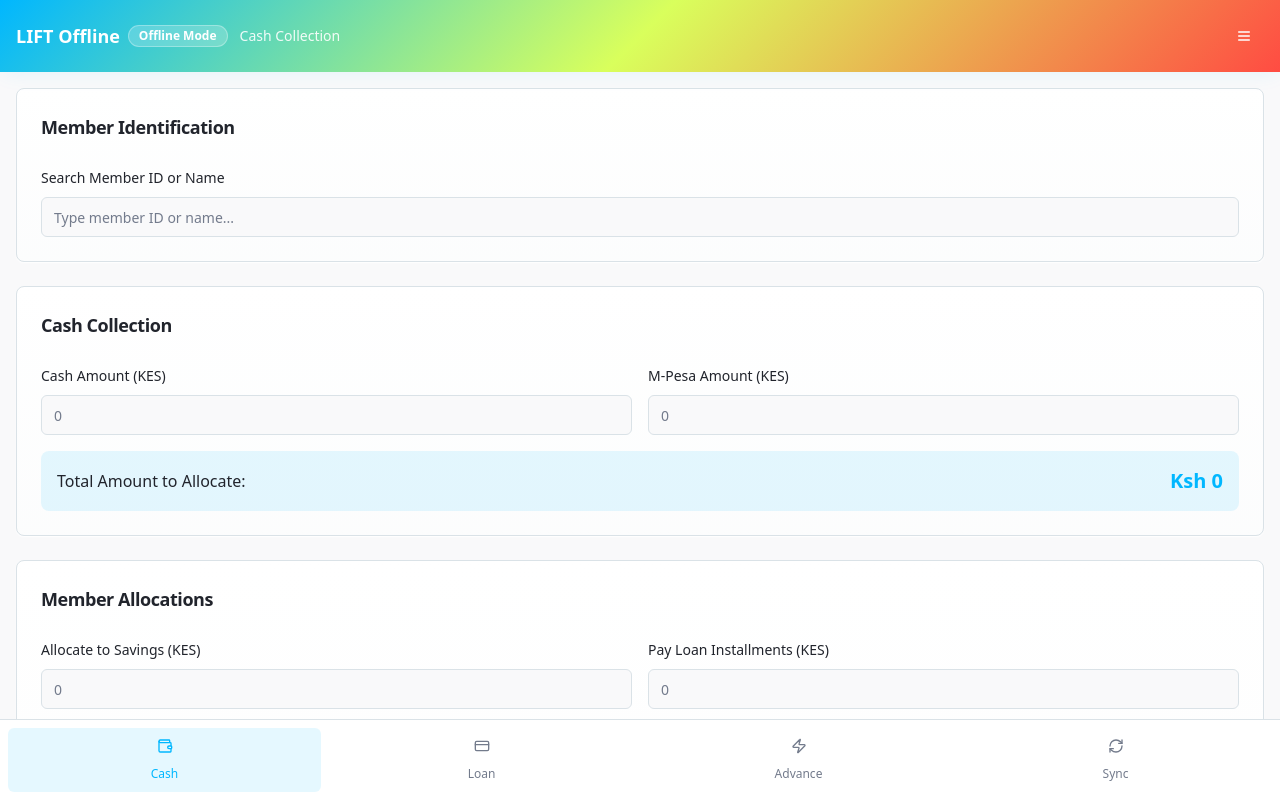
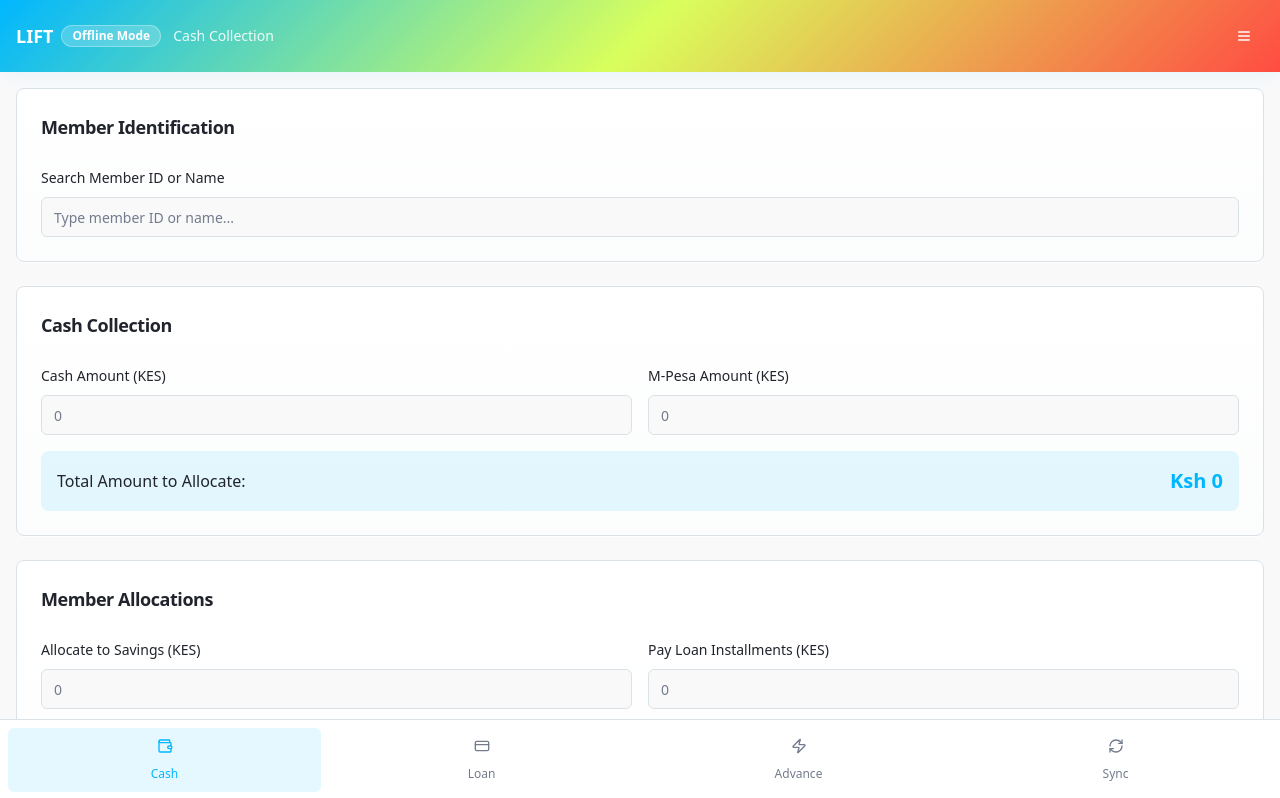
Before and after one commit to lift78/field-sync-connect, a React (Vite) app: page / in a window 1280 px wide. Shown: the top 798 px of the page. Built offline with nearby package versions, Linux system fonts and the light colour scheme.

Commit message:
Revert navbar and adjust offline mode.
Revert navbar changes and adjust the offline mode display.

```diff
--- a/src/components/FieldOfficerApp.tsx
+++ b/src/components/FieldOfficerApp.tsx
@@ -59,7 +59,7 @@ export function FieldOfficerApp() {
         <div className="flex items-center justify-between">
           <div className="flex items-center gap-3">
             <div className="flex items-center gap-2">
-              <h1 className="text-lg font-bold">LIFT Offline</h1>
+              <h1 className="text-lg font-bold">LIFT</h1>
               <Badge variant="outline" className="bg-white/20 text-white border-white/30 text-xs">
                 Offline Mode
               </Badge>
--- a/src/components/RecordsList.tsx
+++ b/src/components/RecordsList.tsx
@@ -118,7 +118,7 @@ export function RecordsList({ type, onBack, onEditRecord }: RecordsListProps) {
               variant="ghost"
               size="icon"
               onClick={onBack}
-              className="h-8 w-8"
+              className="h-8 w-8 cursor-pointer hover:bg-accent/50"
             >
               <ArrowLeft className="h-4 w-4" />
             </Button>
```
